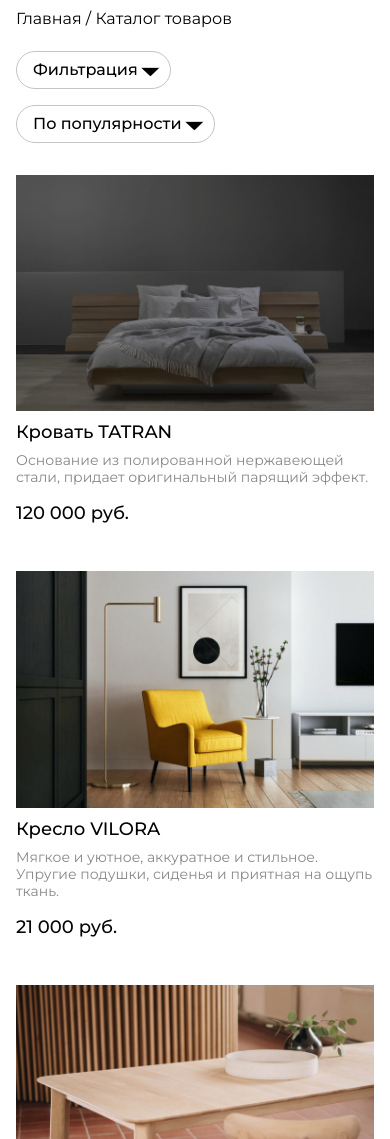
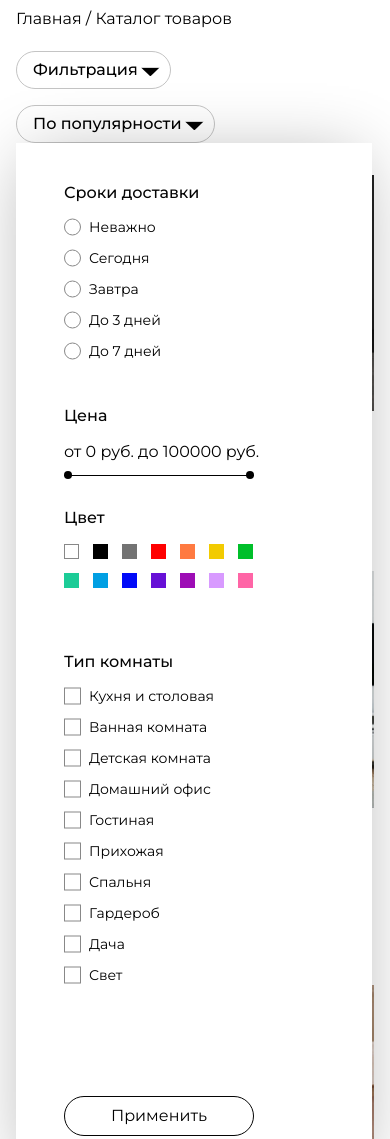
Before and after one commit to wrluu/kursach1, a plain HTML site: page catalog.html in a window 390 px wide. Shown: the part 429-1568 px from the top of the page. Drawn offline with nearby package versions, Linux system fonts and the light colour scheme; files that its build step writes are made by us from their sources; a web font is replaced by a local one.

Commit message:
Update _mobile.scss

```diff
--- a/_mobile.scss
+++ b/_mobile.scss
@@ -92,7 +92,13 @@
             flex-wrap: wrap;
         }
         &-box {
-            display: none;
+            right: auto;
+        }
+        &__content {
+            display: flex;
+            flex-direction: column;
+            flex-wrap: wrap;
+            gap: 32px;
         }
     }
     .filter {
```
